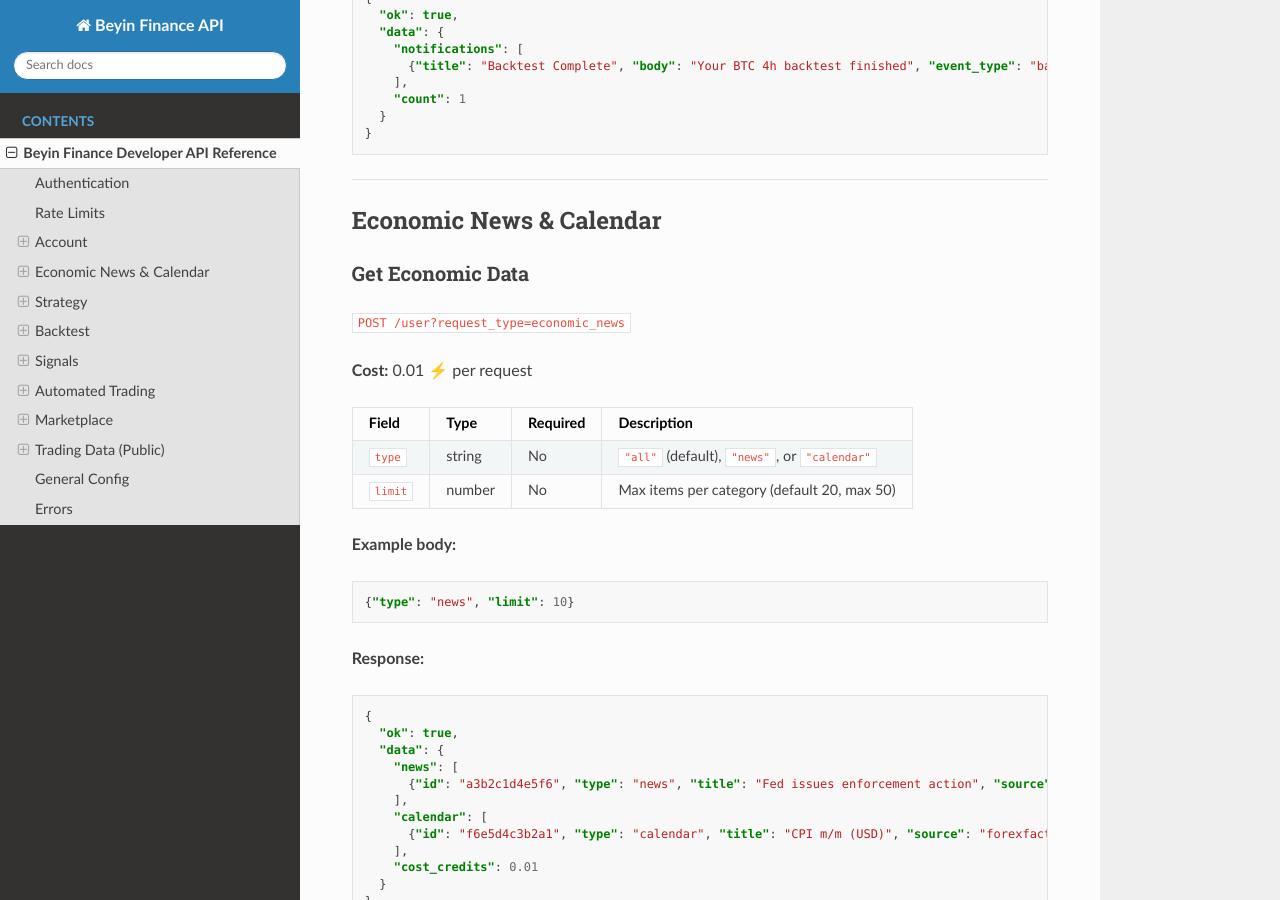
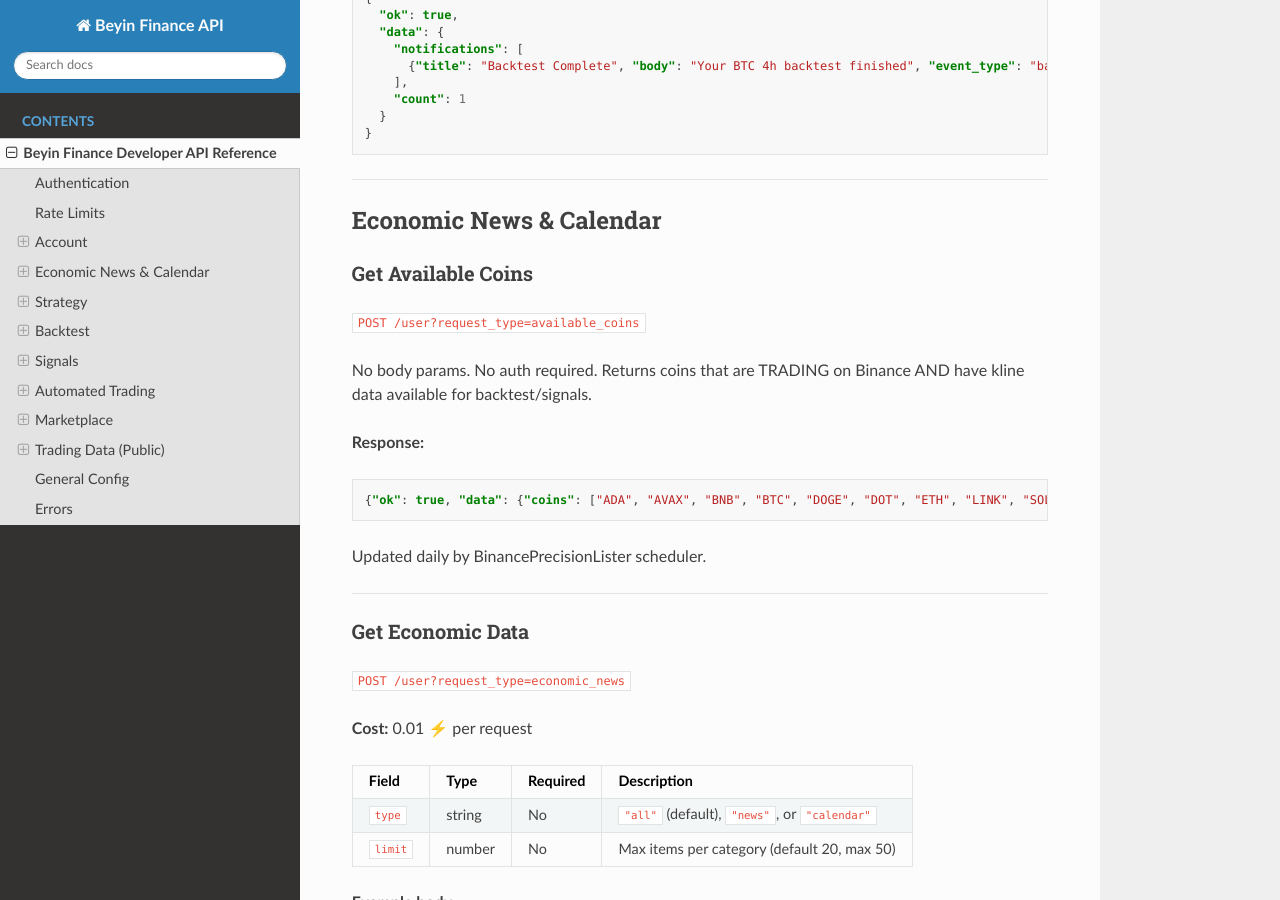
Before and after one commit to jnrbrain/Beyin-Finance, a Sphinx documentation site: the page built from docs/endpoints.md, in a window 1280 px wide and 900 px high, scrolled down 2521 px. Built offline with Sphinx 7.4.7 and the Read the Docs theme 3.1.0, drawn with Linux system fonts in a browser that asks for light colours.

Commit message:
docs: add available_coins endpoint, remove from automated_trading_status

````diff
--- a/docs/endpoints.md
+++ b/docs/endpoints.md
@@ -124,6 +124,21 @@
 ---
 
 ## Economic News & Calendar
+
+### Get Available Coins
+
+`POST /user?request_type=available_coins`
+
+No body params. No auth required. Returns coins that are TRADING on Binance AND have kline data available for backtest/signals.
+
+**Response:**
+```json
+{"ok": true, "data": {"coins": ["ADA", "AVAX", "BNB", "BTC", "DOGE", "DOT", "ETH", "LINK", "SOL", "XRP"], "count": 285}}
+```
+
+Updated daily by BinancePrecisionLister scheduler.
+
+---
 
 ### Get Economic Data
 
````
